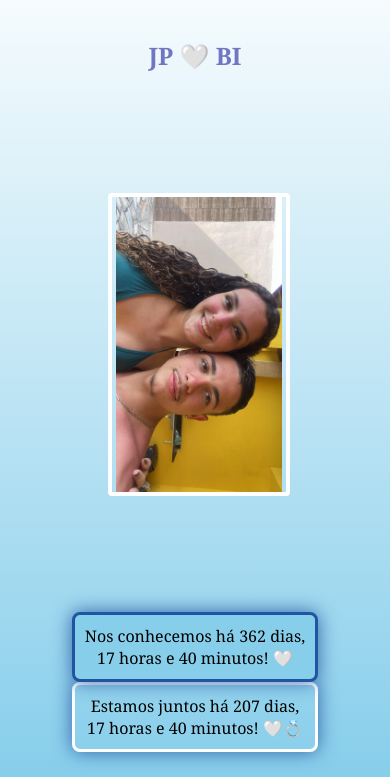
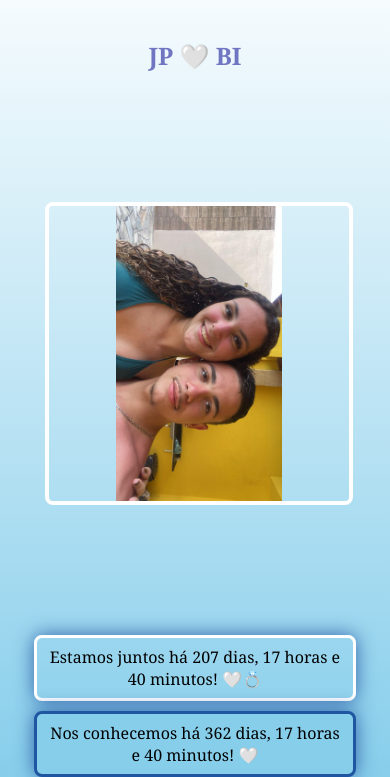
Before and after one commit to JP-schinato/bia.html, a plain HTML site: page index.html in a window 390 px wide. Shown: the part 67-844 px from the top of the page. Drawn offline with Linux system fonts and the light colour scheme.

Commit message:
Corrigindo erro de deploy

```diff
--- a/bia.css
+++ b/bia.css
@@ -1,4 +1,3 @@
-
 body {
     font-family: Cambria, Cochin, Georgia, Times, 'Times New Roman', serif;
     text-align: center;
@@ -14,14 +13,13 @@ body {
 h1 {
     color: #2a34aa;
 }
-
-h2{
+h2 {
     color: #7076c1;
 }
 .slideshow-container {
     position: relative;
+    width: 80%;
     max-width: 300px;
-    max-height: 50vh;
     margin: auto;
 }
 .slides {
@@ -29,35 +27,31 @@ h2{
     max-height: 40vh;
     object-fit: contain;
     border: 4px solid white;
-    border-radius: 4px;
-    margin-top: -210px;
+    border-radius: 8px;
 }
 .contador-container {
     display: flex;
-    justify-content: center;
+    flex-direction: column;
     align-items: center;
     gap: 10px;
-    margin-top: -120px;
-    flex-wrap: wrap;
+    margin-top: 20px;
 }
 .contador {
-    font-size: 16px;
-    padding: 8px;
+    font-size: 18px;
+    padding: 10px;
     border-radius: 8px;
     display: inline-block;
-    width: 80%;
-    max-width: 250px;
+    width: 90%;
+    max-width: 300px;
 }
 .contador-juntos {
     border: 3px solid white;
     animation: glow 1.5s infinite alternate;
-    margin-top: -110px;
 }
 .contador-conheci {
     border: 3px solid rgb(31, 86, 162);
-    background-color: #87CEEB ;
+    background-color: #87CEEB;
     animation: glow 1.5s infinite alternate;
-    margin-top: -100px;
 }
 @keyframes glow {
     from {
@@ -67,30 +61,13 @@ h2{
         box-shadow: 0 0 20px rgb(31, 86, 162);
     }
 }
-
 @media (max-width: 600px) {
-    .contador-container {
-        flex-direction: column;
-        gap: 20px;
-        top: 0;
-        margin-top: -120px;
+    .contador {
+        font-size: 16px;
+        padding: 8px;
+        width: 100%;
     }
-    .contador {
-        min-width: 150px;
-        font-size: 16px;
-        padding: 10px;
+    .slides {
+        max-height: 35vh;
     }
-
-    .contador-juntos {
-        margin-top: -190px;
 }
-
-.contador-conheci {
-    margin-top: -160px;
-}
-
-.slides {
-    margin-top: -300px;
-    max-height: 35vh
-}
-}
```
